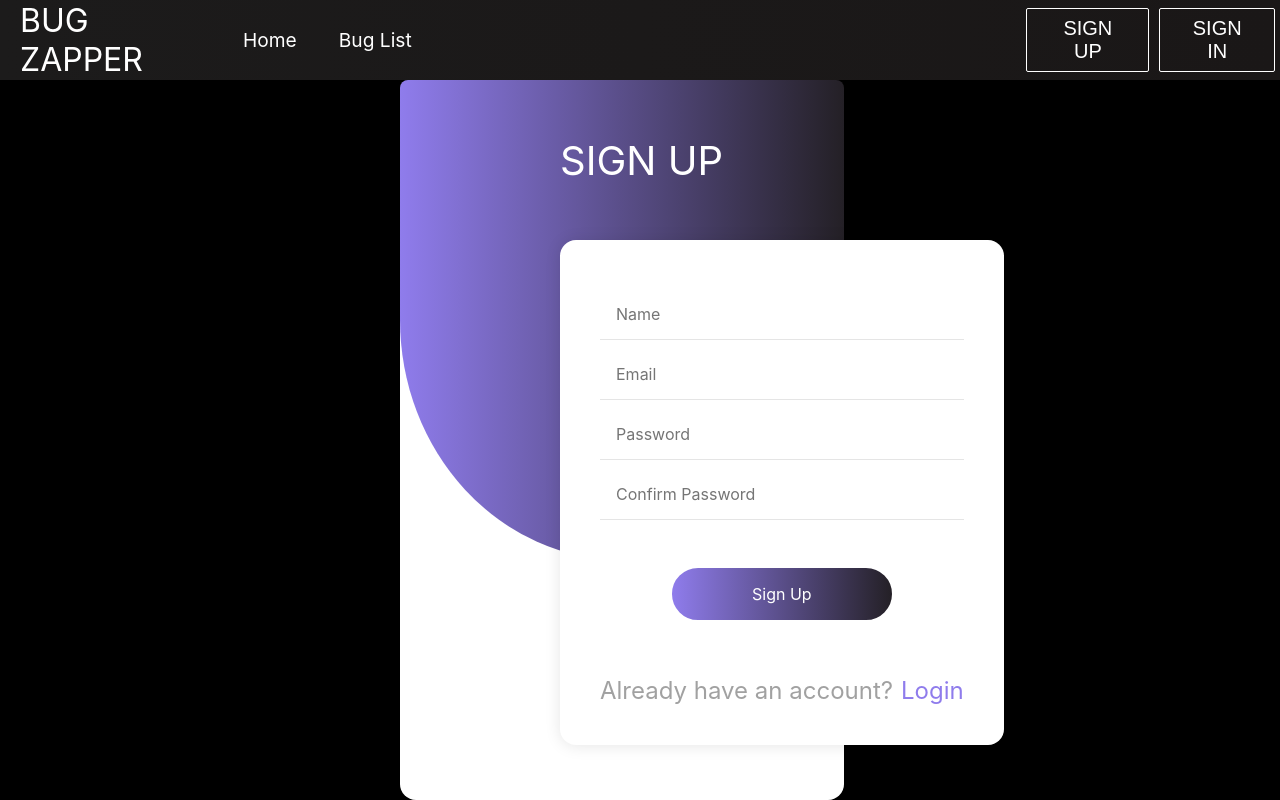
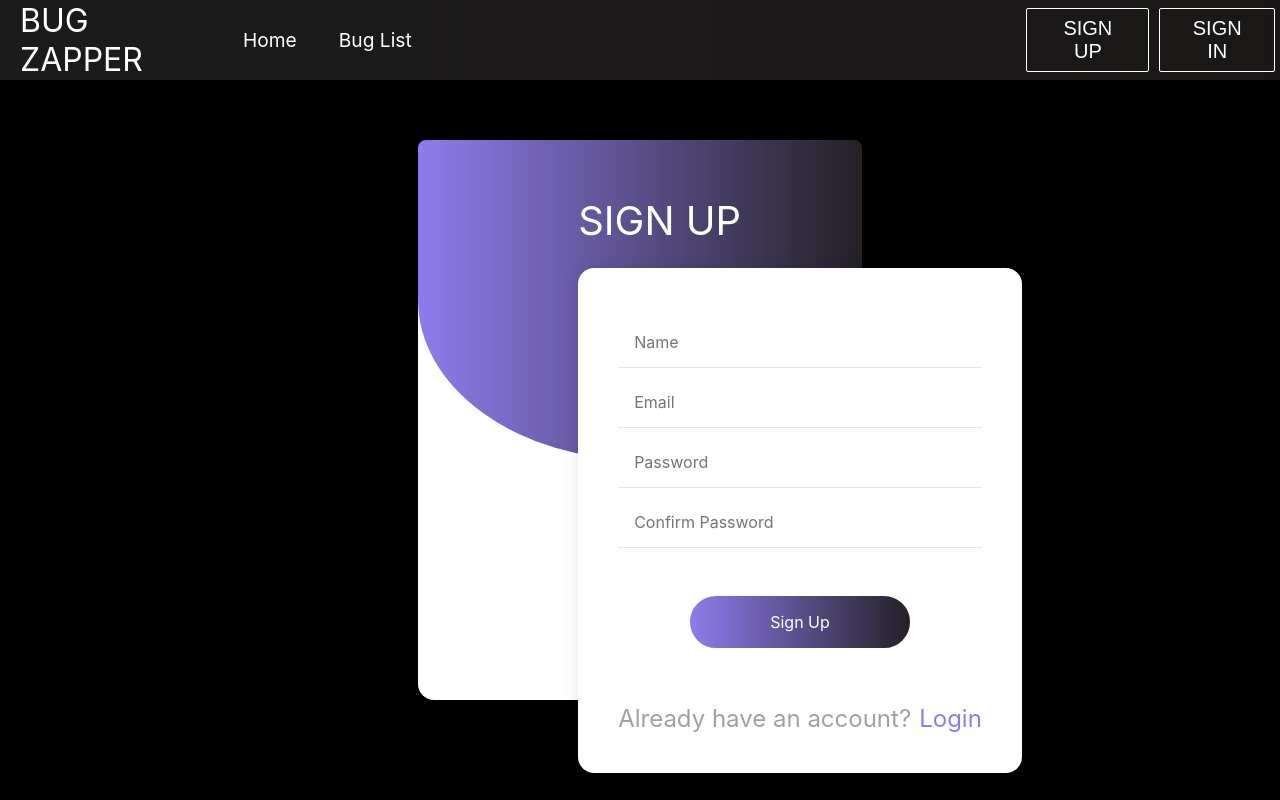
Before and after one commit to grantgonzalez14/bug-zapper, a React (Create React App) app: page /sign-up in a window 1280 px wide. Built offline with nearby package versions, Linux system fonts and the light colour scheme.

Commit message:
Figured out sign-up sizing and animation problem

```diff
--- a/package.json
+++ b/package.json
@@ -6,10 +6,8 @@
     "@testing-library/jest-dom": "^5.16.5",
     "@testing-library/react": "^13.4.0",
     "@testing-library/user-event": "^13.5.0",
-    "firebase": "^9.17.1",
     "react": "^18.2.0",
     "react-dom": "^18.2.0",
-    "react-firebase-hooks": "^5.1.1",
     "react-router-dom": "^6.8.1",
     "react-scripts": "5.0.1",
     "web-vitals": "^2.1.4"
--- a/src/components/pages/SignIn.css
+++ b/src/components/pages/SignIn.css
@@ -52,11 +52,14 @@ body {
     font-size: 16px;
     color: #ffffff;
     pointer-events: none;
-    transition: 0.5s;
+    transition: all 0.5s;
 }
 
-.login-box .user-box label:focus + label,
-.login-box .user-box input:valid + label {
+.login-box .user-box input:focus + label {
+/* Deleting the line below makes the animation work
+   however it goes back down when the field is not
+   focused on. */
+/* .login-box .user-box input:valid + label { */
     top: -85px;
     left: 0;
     color: #8F7CEC;
--- a/src/components/pages/SignIn.js
+++ b/src/components/pages/SignIn.js
@@ -21,11 +21,11 @@ function SignIn() {
                     <h2>LOGIN</h2>
                     <form>
                         <div className='user-box'>
-                            <input type='text' name='' required='' onChange={(event) => {setLoginEmail(event.target.value);}}/>
+                            <input type='email' name='' required='' onChange={(event) => {setLoginEmail(event.target.value);}}/>
                             <label>Email</label>
                         </div>
                         <div className='user-box'>
-                            <input type='text' name='' required='' onChange={(event) => {setLoginPassword(event.target.value);}}/>
+                            <input type='password' name='' required='' onChange={(event) => {setLoginPassword(event.target.value);}}/>
                             <label>Password</label>
                         </div>
                         <div className='button-form'>
@@ -37,7 +37,6 @@ function SignIn() {
                         </div>
                     </form>
                 </div>
-                {/* <button onClick={signInWithGoogle} src='/sign-in'>Sign in with Google</button> */}
             </div>
         </>
     )
--- a/src/components/pages/SignUp.css
+++ b/src/components/pages/SignUp.css
@@ -5,13 +5,10 @@
 }
 
 .form {
-    top: 50%;
-    left: 50%;
-    margin: -20rem 0 0 -15rem;
-    position: absolute;
+    position: relative;
     max-width: 40rem;
-    max-height: 45rem;
-    padding: 10rem 0;
+    max-height: 70vh;
+    padding: 8rem 0;
     color: white;
     background-color: white;
     border-radius: 1rem;
@@ -25,7 +22,7 @@
     top: 0;
     left: 0;
     width: 100%;
-    height: 10rem;
+    max-height: 40vh;
     background: linear-gradient(to left, #242026, #8F7CEC);
     border-radius: 1rem 1rem 100% 100%;
     z-index: -1;
@@ -141,3 +138,9 @@
         box-shadow: inherit;
     }
 }
+
+.sign-up-container {
+    display: grid;
+    place-items: center;
+    height: 85vh;
+}
--- a/src/components/pages/SignUp.js
+++ b/src/components/pages/SignUp.js
@@ -21,7 +21,6 @@ function SignUp() {
                     registerPassword
                 );
 
-                console.log(user);
                 navigate('/');
             }
             else {
@@ -35,6 +34,7 @@ function SignUp() {
 
     return (
         <>
+            <div className='sign-up-container'>
                 <div className='form'>
                     <span className='form-title'>SIGN UP</span>
                     <form action=''>
@@ -65,6 +65,7 @@ function SignUp() {
                         </span>
                     </form>
                 </div>
+            </div>
         </>
     )
 }
```
Also changed, not shown: 1 other file (tests, documents, lock files or other folders). Lines whose indentation alone changed are shown as unchanged.
